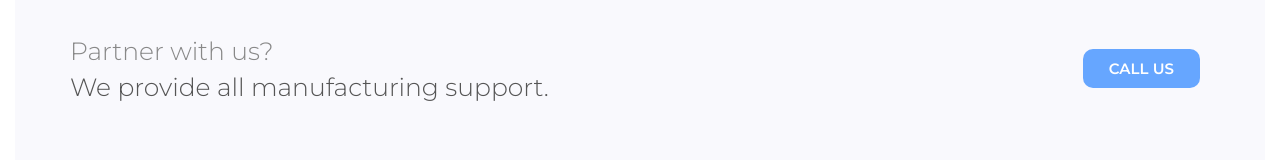
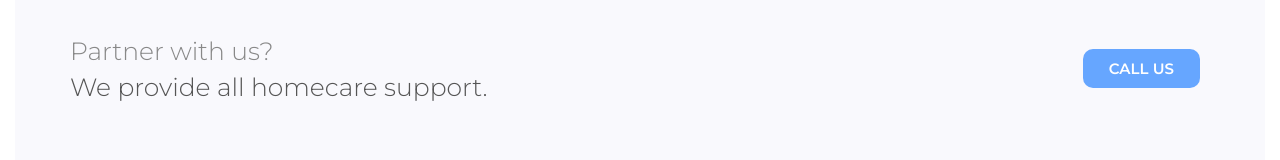
Before and after one commit to darthcoders/darthcoders.github.io, a plain HTML site: page services.html in a window 1280 px wide. Shown: the part 2119-2279 px from the top of the page. Drawn offline with nearby package versions, Linux system fonts and the light colour scheme.

Commit message:
Added date

```diff
--- a/services.html
+++ b/services.html
@@ -1486,7 +1486,7 @@
                 <div class="row">
                     <div class="col-sm-12 col-md-6">
                         <div class="text-purple-light">Partner with us?</div>
-                        <div class="text-purple-dark">We provide all manufacturing support.</div>
+                        <div class="text-purple-dark">We provide all homecare support.</div>
                     </div>
                     <div class="col-sm-12 col-md-6">
                         <div class="buttons-holder"> <a href="#foot" class="ybtn ybtn-purple">Call us</a> </div>
```
